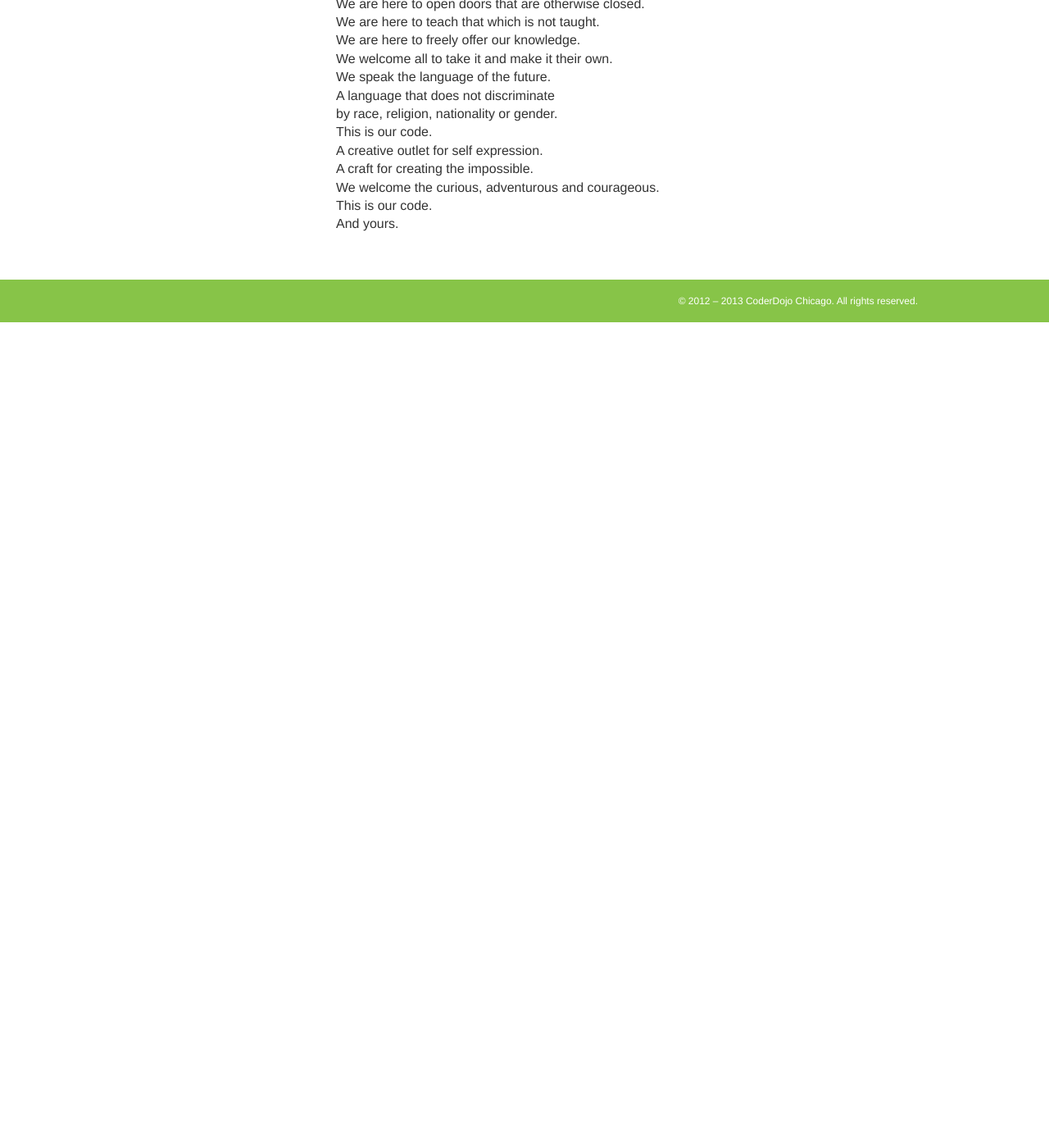
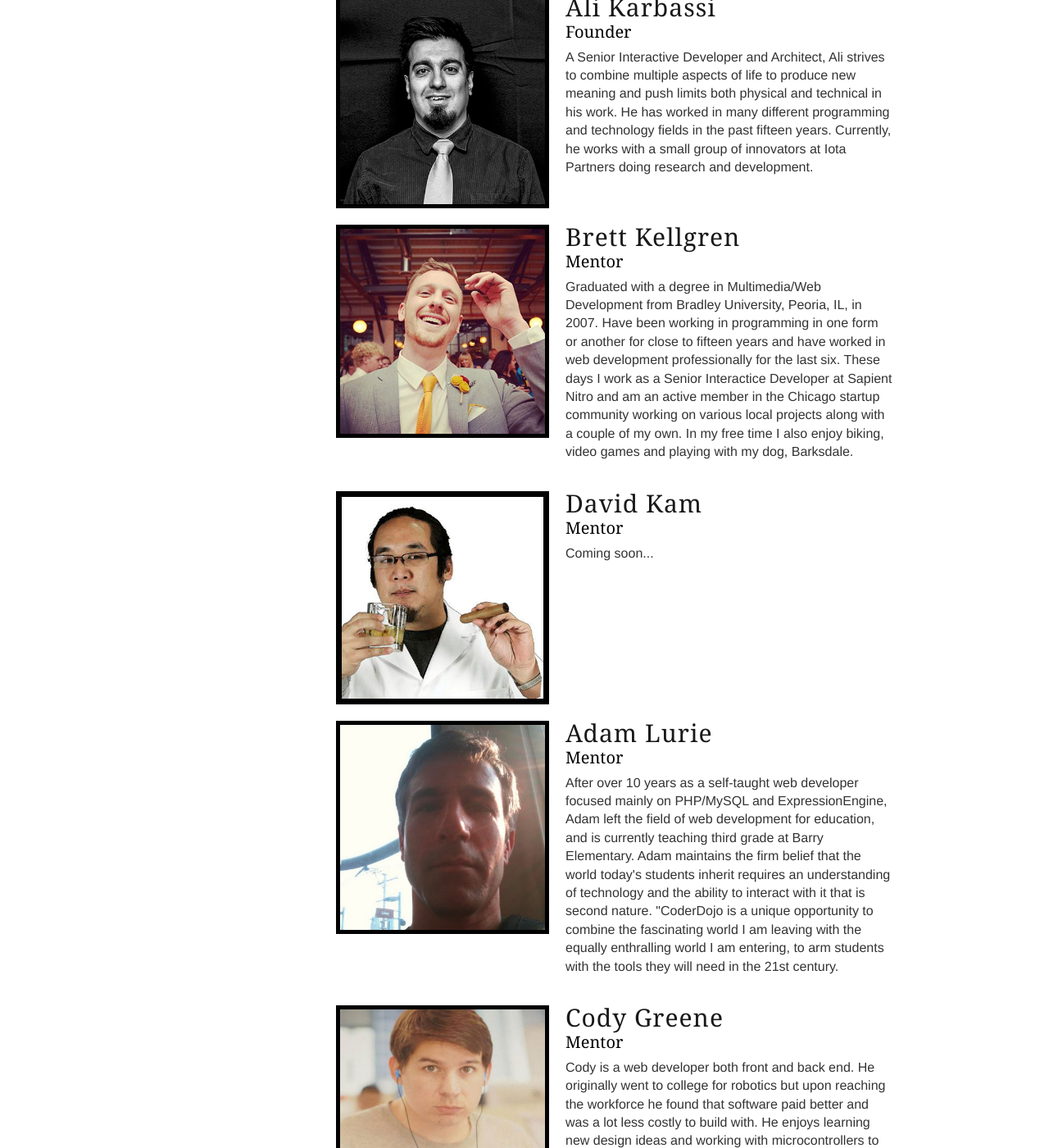
Before and after one commit to captainsafia/coderdojochi.github.com, a Jekyll site: the page built from about/index.html, in a window 1280 px wide and 1400 px high, scrolled down 594 px. Shown: the whole window at 82% size. Built offline with Jekyll 4.4.1, drawn with Linux system fonts in a browser that asks for light colours; comment, search, counter and statistics services are not loaded; before the commit the page ends 987 px from its top, so only the background shows below that; some of the changed text lies outside the part shown.

Commit message:
Moved mentors under about page.

```diff
--- a/_data/navigation.yml
+++ b/_data/navigation.yml
@@ -4,8 +4,8 @@
   url: /about/
 - text: Parents
   url: /parents/
-- text: Mentors
-  url: /mentors/
+# - text: Mentors
+  # url: /mentors/
 - text: Classes
   url: /classes/
 - text: Volunteer
--- a/_layouts/event.html
+++ b/_layouts/event.html
@@ -27,7 +27,7 @@
                     <div class="mentors-class">
                         <div class="mentor">
                             <img src="/assets/images/bios/{{ page.teacher }}.jpg" width="200" alt="{{ mentor.name }} picture" />
-                            <h3 class="name"><a href="/mentors/#{{page.teacher}}">{{ mentor.name }}</a></h3>
+                            <h3 class="name"><a href="/about/#{{page.teacher}}">{{ mentor.name }}</a></h3>
                         </div>
                     </div>
                 </div>
@@ -40,7 +40,7 @@
                         {% assign mentor = site.data.mentors[mentor_key] %}
                         <div class="mentor">
                             <img src="/assets/images/bios/{{ mentor_key }}.jpg" width="200" alt="{{ mentor.name }} picture" />
-                            <h3 class="name"><a href="/mentors/#{{mentor_key}}">{{ mentor.name }}</a></h3>
+                            <h3 class="name"><a href="/about/#{{mentor_key}}">{{ mentor.name }}</a></h3>
                         </div>
                     {% endfor %}
                     </div>
--- a/about/index.html
+++ b/about/index.html
@@ -2,17 +2,18 @@
 layout: page
 title: "About CoderDojoChi"
 ---
-<article class="post">
+<div class="article">
     <h1 class="title">About</h1>
 
-    <p>CoderDojoChi is a free computer organization for kids interested in learning how to code. The Chicago Chapter was started by <a href="/mentors/#akarbassi">Ali Karbassi</a> in March 2013; the chapter has grown with the help of many <a href="/volunteer/" title="How to volunteer">volunteers</a> from around the Chicago area.</p>
+    <p>CoderDojoChi is a free computer organization for kids interested in learning how to code. The Chicago Chapter was started by <a href="/about/#akarbassi">Ali Karbassi</a> in March 2013; the chapter has grown with the help of many <a href="/volunteer/" title="How to volunteer">volunteers</a> from around the Chicago area.</p>
 
     <p>The main CoderDojo organization is a not-for-profit organization founded by James Whelton and Bill Liao. It was first started in early 2011 when Whelton hacked the iPod Nano and his younger students expressed an interest in learning how to code. He set up a computer club in his school (PBC Cork) and taught basic HTML and CSS. Later that year he and Bill Liao expanded CoderDojo beyond the after-school computer club.</p>
 
     <p>A second Dojo was launched soon after in nearby Dublin. The increasing success led to more Dojos in Ireland and around the world that are set up and run entirely by volunteers. Currently, there are nearly 200 Dojos in 24 countries. For a complete list of Dojos and more information on the project, visit <a href="http://www.coderdojo.com">CoderDojo.com</a>.</p>
-</article>
+</div>
 
-<article class="post">
+<!--
+<div class="article">
     <h1 class="title">Our Mission</h1>
 
     <p>We are here to open doors that are otherwise closed.<br>
@@ -28,4 +29,38 @@ title: "About CoderDojoChi"
     We welcome the curious, adventurous and courageous.<br>
     This is our code.<br>
     And yours.</p>
-</article>
+</div>
+-->
+
+<h2 class="title">Members</h2>
+
+<div class="mentors">
+{% for mentor_data in site.data.mentors %}
+    {% assign key = mentor_data[0] %}
+    {% assign mentor = mentor_data[1] %}
+    <div class="mentor" id="{{key}}">
+        <img src="/assets/images/bios/{% if key %}{{ key }}.jpg{% else %}default.png{% endif %}" class="mentor-img" width="400" alt="{{ mentor.name }}'s picture" />
+        <div class="mentor-content">
+            <h3 class="mentor-name">{{ mentor.name }}</h3>
+            <h4 class="mentor-role">{{ mentor.role }}</h4>
+            <p>{{ mentor.bio }}</p>
+        </div>
+    </div>
+{% endfor %}
+</div>
+
+<h2>Helpers</h2>
+<div class="mentors">
+{% for helper_data in site.data.helpers %}
+    {% assign key = helper_data[0] %}
+    {% assign helper = helper_data[1] %}
+    <div class="mentor">
+        <img src="/assets/images/bios/{% if key %}{{ key }}.jpg{% else %}default.png{% endif %}" class="mentor-img" width="400" alt="{{ helper.name }}'s picture." />
+        <div class="mentor-content">
+            <h3 class="mentor-name">{{ helper.name }}</h3>
+            <h4 class="mentor-role">{{ helper.role }}</h4>
+            <p>{{ helper.bio }}</p>
+        </div>
+    </div>
+{% endfor %}
+</div>
```
